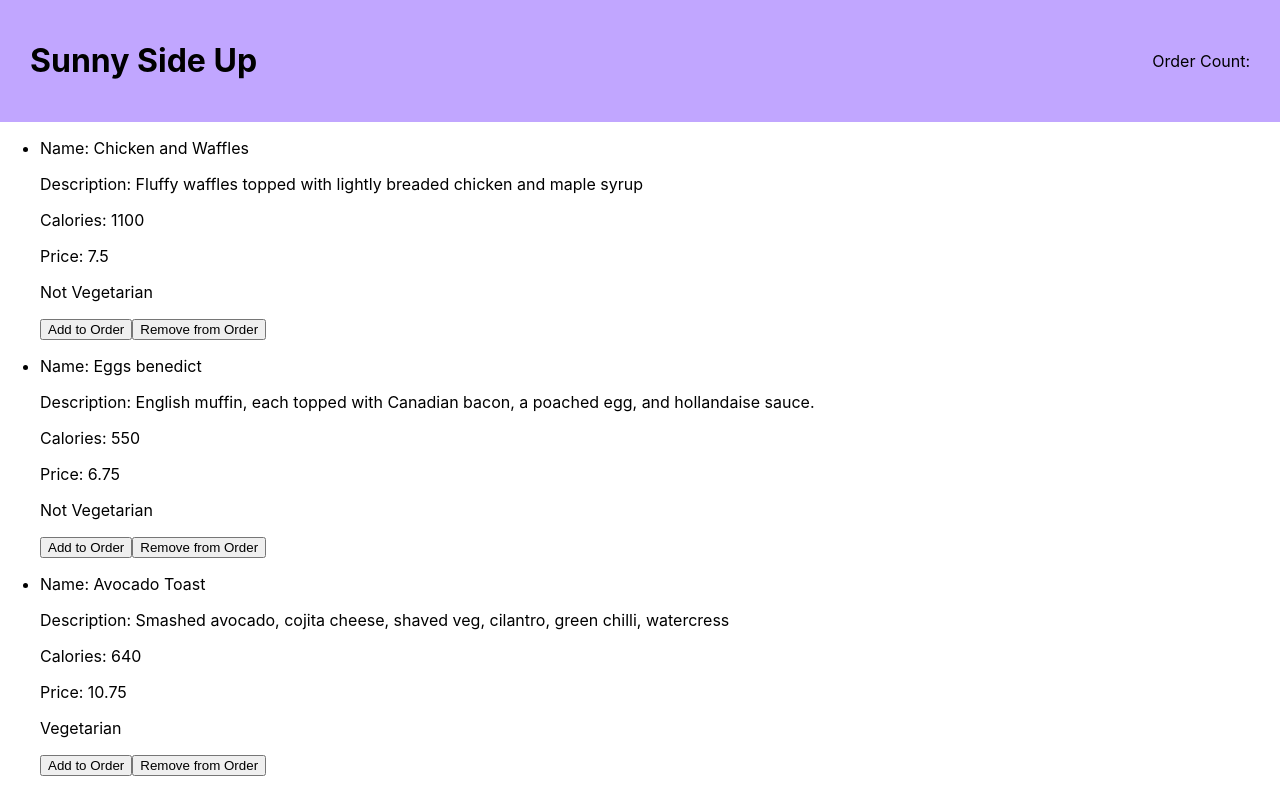
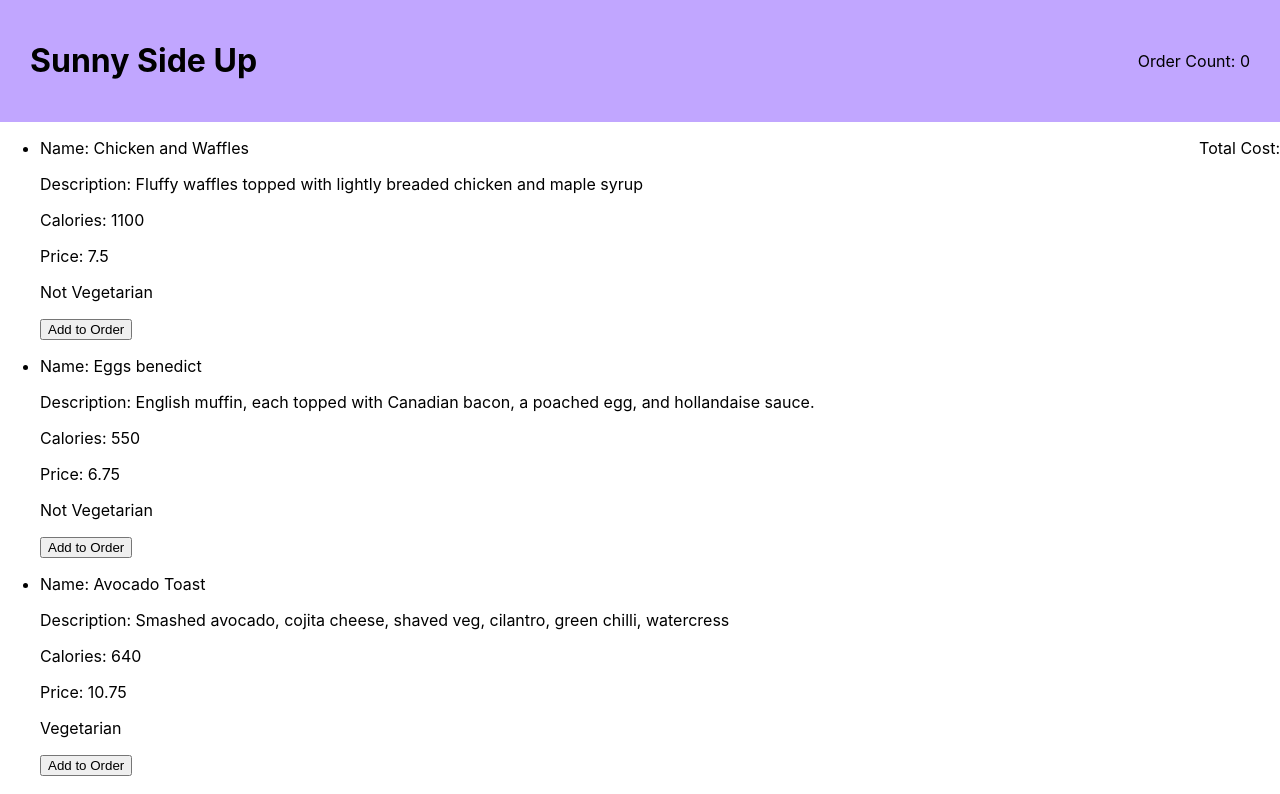
Before and after one commit to amandell2/ReactExercise7, a React (Create React App) app in the folder react-exercise-7/: page / in a window 1280 px wide. Shown: the top 794 px of the page. Built offline with nearby package versions, Linux system fonts and the light colour scheme.

Commit message:
sideBar component and Header component functionality updated

```diff
--- a/react-exercise-7/src/App.css
+++ b/react-exercise-7/src/App.css
@@ -0,0 +1,4 @@
+.App__mainSection{
+    display: flex;
+    justify-content: space-between;
+}
--- a/react-exercise-7/src/App.tsx
+++ b/react-exercise-7/src/App.tsx
@@ -3,6 +3,7 @@ import logo from './logo.svg';
 import './App.css';
 import MenuList from './components/MenuList';
 import Header from './components/Header';
+import Sidebar from './components/Sidebar';
 
 function App() {
   return (
@@ -10,8 +11,9 @@ function App() {
       <header>
         <Header/>
       </header>
-      <main>
+      <main className="App__mainSection">
         <MenuList/>
+        <Sidebar/>
       </main>
     </div>
   );
--- a/react-exercise-7/src/components/Header.tsx
+++ b/react-exercise-7/src/components/Header.tsx
@@ -11,7 +11,7 @@ export default function Header(){
     return(
         <div className= 'Header__container'>
             <h1>Sunny Side Up</h1>
-            <p>Order Count: </p>
+            <p>Order Count: {order.length} </p>
         </div>
     )
 }
--- a/react-exercise-7/src/components/MenuItem.tsx
+++ b/react-exercise-7/src/components/MenuItem.tsx
@@ -1,4 +1,4 @@
-import { FormEvent, useContext, useState } from "react";
+import {useContext, useState } from "react";
 import OrderContext from "../context/OrderContext";
 import { Item } from "../model/Item";
 
@@ -7,20 +7,10 @@ interface Props{
 }
 
 export function MenuItem({item}: Props){
-   const [count, setCount] = useState(0);
+   const {order, addItem, removeItem} = useContext(OrderContext);
 
-    function handleAdd(){
-        let orderCount = count + 1;
-        setCount(orderCount);
-        console.log(`Order Count is: ${orderCount}`)
-        //addItem(item);
-    };
+   const [showRemove, setShowRemove] = useState(false);
 
-    function handleRemove(){
-        let orderCount = count - 1;
-        setCount(orderCount);
-        console.log(`Order Count is: ${orderCount}`)
-    };
 
     return(
         <div>
@@ -31,8 +21,16 @@ export function MenuItem({item}: Props){
                     <p>Calories: {item.calories}</p>
                     <p>Price: {item.price}</p>
                     {item.vegetarian ? <p>Vegetarian</p> : <p>Not Vegetarian</p>}
-                    <button onClick={()=>handleAdd()}>Add to Order</button>
-                    <button onClick={()=>handleRemove()}>Remove from Order</button>
+                    <button onClick={()=>{addItem(item); setShowRemove(true)}}>Add to Order</button>
+                    {
+                    showRemove &&
+                    <button onClick={()=>
+                        {removeItem(item.id);
+                            {order.includes(item) ? setShowRemove(true) : setShowRemove(false)}
+                    }}>
+                        Remove from Order</button>
+                    }
+
                 </li>
             </ul>
         </div>
--- a/react-exercise-7/src/components/MenuList.tsx
+++ b/react-exercise-7/src/components/MenuList.tsx
@@ -1,12 +1,9 @@
-import { useContext } from "react";
+import { useContext, useState } from "react";
 import OrderContext from "../context/OrderContext";
 import { Item } from "../model/Item";
 import {MenuItem} from "./MenuItem";
 import Sidebar from "./Sidebar";
 
-interface Props{
-    MenuItem: Item;
-}
 
 const menuArray = [
     {
@@ -80,8 +77,10 @@ const {order, addItem, removeItem} = useContext(OrderContext);
 
     return(
         <div>
-            {menuArray.map((item, i) => <MenuItem key={i} item={item}/>)}
-            <Sidebar/>
+            {menuArray.map((item, i) =>
+            <>
+            <MenuItem key={i} item={item}/>
+            </>)}
         </div>
     )
 
--- a/react-exercise-7/src/components/Sidebar.tsx
+++ b/react-exercise-7/src/components/Sidebar.tsx
@@ -6,12 +6,12 @@ import { MenuItem } from "./MenuItem";
 export default function Sidebar(){
     const {order, addItem, removeItem} = useContext(OrderContext);
 
-
     return(
     <div>
         <ol>
-            {order.map((item, i) => <><MenuItem key={i} item={item}/> <li>{item.name}</li></>)}
+        {order.map((item, i) => <li>{item.name} -${item.price}</li> )}
         </ol>
+        <p>Total Cost: </p>
     </div>
 )
 }
```
